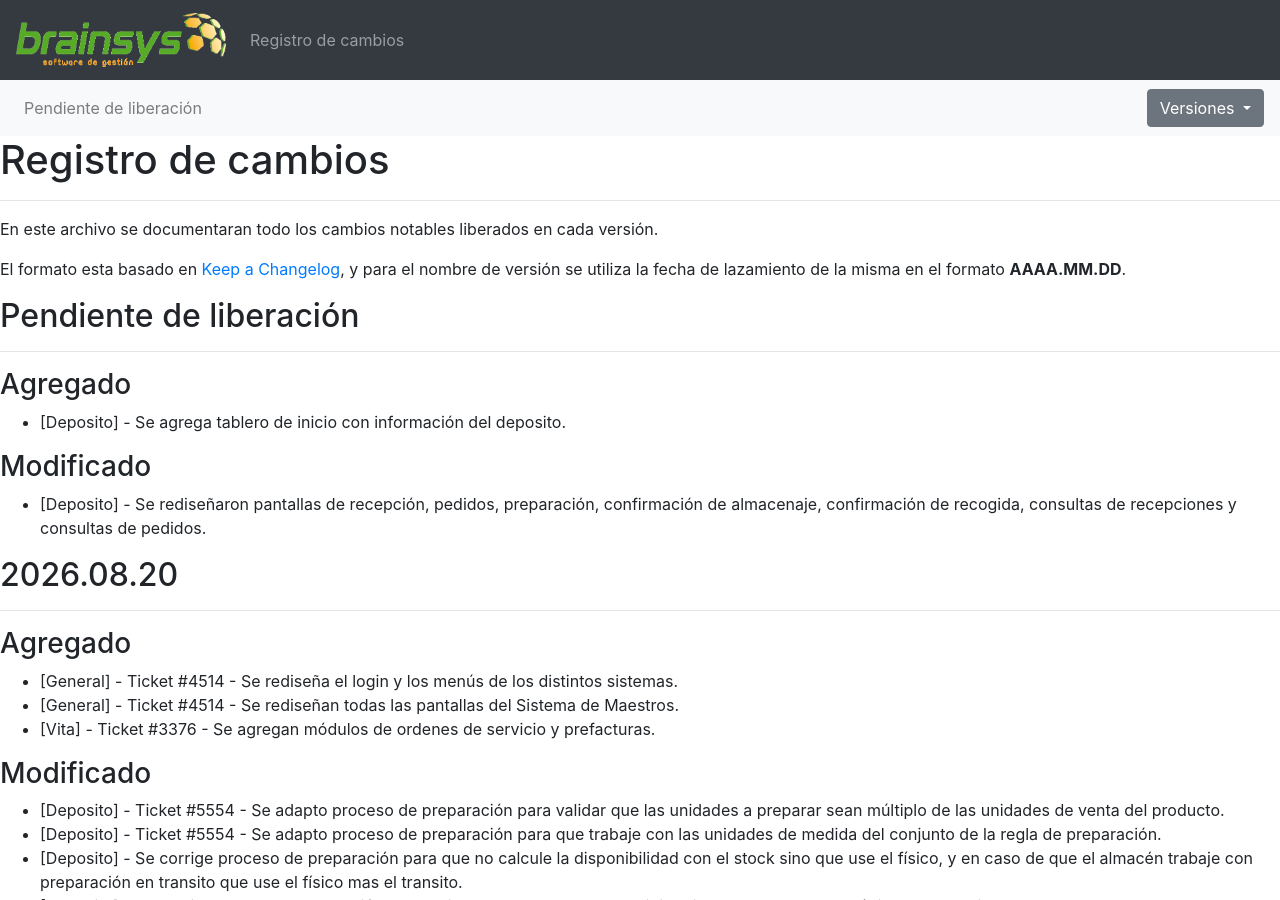
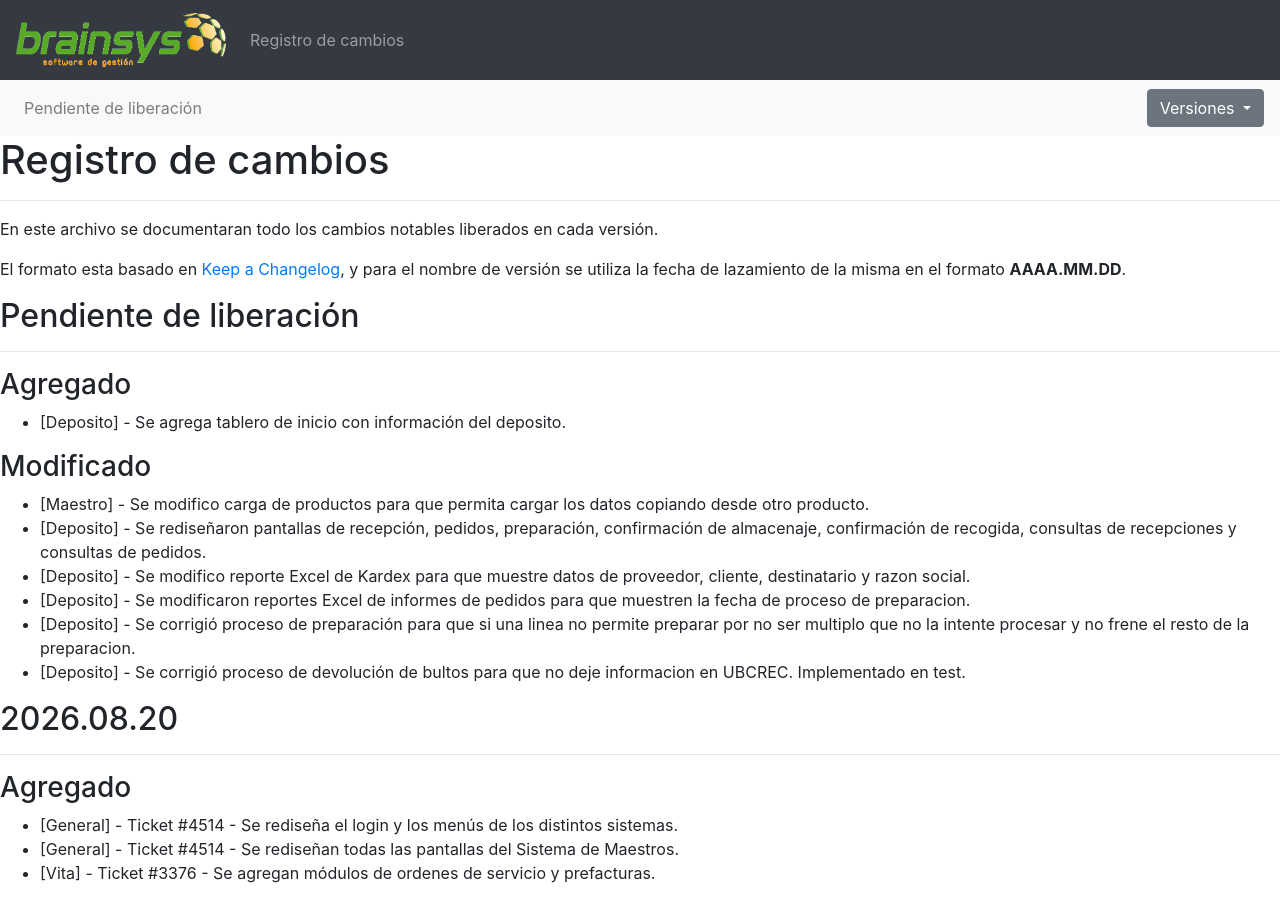
Before and after one commit to brainsys-arsaad/versionado, a Jekyll site: the page built from registro-cambios.markdown, in a window 1280 px wide and 900 px high. Built offline with Jekyll 4.4.1, drawn with Linux system fonts in a browser that asks for light colours.

Commit message:
Update registro-cambios.markdown

```diff
--- a/registro-cambios.markdown
+++ b/registro-cambios.markdown
@@ -130,7 +130,13 @@ El formato esta basado en [Keep a Changelog](https://keepachangelog.com/es-ES/1.
 - [Deposito] - Se agrega tablero de inicio con información del deposito.
 
 ### Modificado
+- [Maestro] - Se modifico carga de productos para que permita cargar los datos copiando desde otro producto.
 - [Deposito] - Se rediseñaron pantallas de recepción, pedidos, preparación, confirmación de almacenaje, confirmación de recogida, consultas de recepciones y consultas de pedidos.
+- [Deposito] - Se modifico reporte Excel de Kardex para que muestre datos de proveedor, cliente, destinatario y razon social.
+- [Deposito] - Se modificaron reportes Excel de informes de pedidos para que muestren la fecha de proceso de preparacion.
+- [Deposito] - Se corrigió proceso de preparación para que si una linea no permite preparar por no ser multiplo que no la intente procesar y no frene el resto de la preparacion.
+- [Deposito] - Se corrigió proceso de devolución de bultos para que no deje informacion en UBCREC.
+	Implementado en test.
 
 ## 2026.08.20
 ---
```
